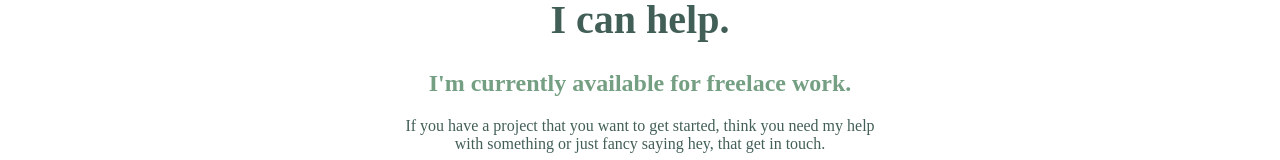
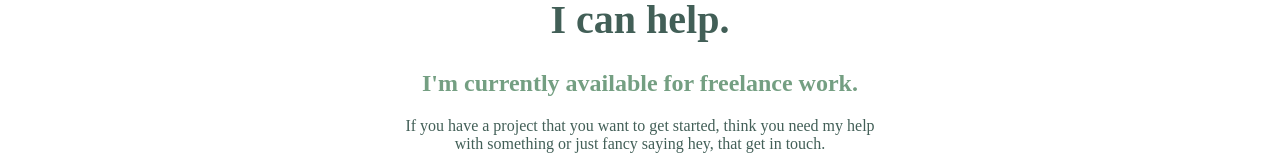
Before and after one commit to divyanshbhai/Freelancing-site, a plain HTML site: page index.html in a window 1280 px wide. Shown: the part 2296-2456 px from the top of the page. Drawn offline with Linux system fonts and the light colour scheme; a web font is replaced by a local one.

Commit message:
Update index.html

```diff
--- a/index.html
+++ b/index.html
@@ -54,7 +54,7 @@
         <h1 class="dottedline">. . . . .</h1>
 
         <h1 class="heading2">I can help.</h1>
-        <h2 class="fontstyle" style="color:#749F82">I'm currently available for freelace work.</h2>
+        <h2 class="fontstyle" style="color:#749F82">I'm currently available for freelance work.</h2>
         <p class="fontstyle">
           If you have a project that you want to get started, think you need my help<br>
           with something or just fancy saying hey, that get in touch.
```
